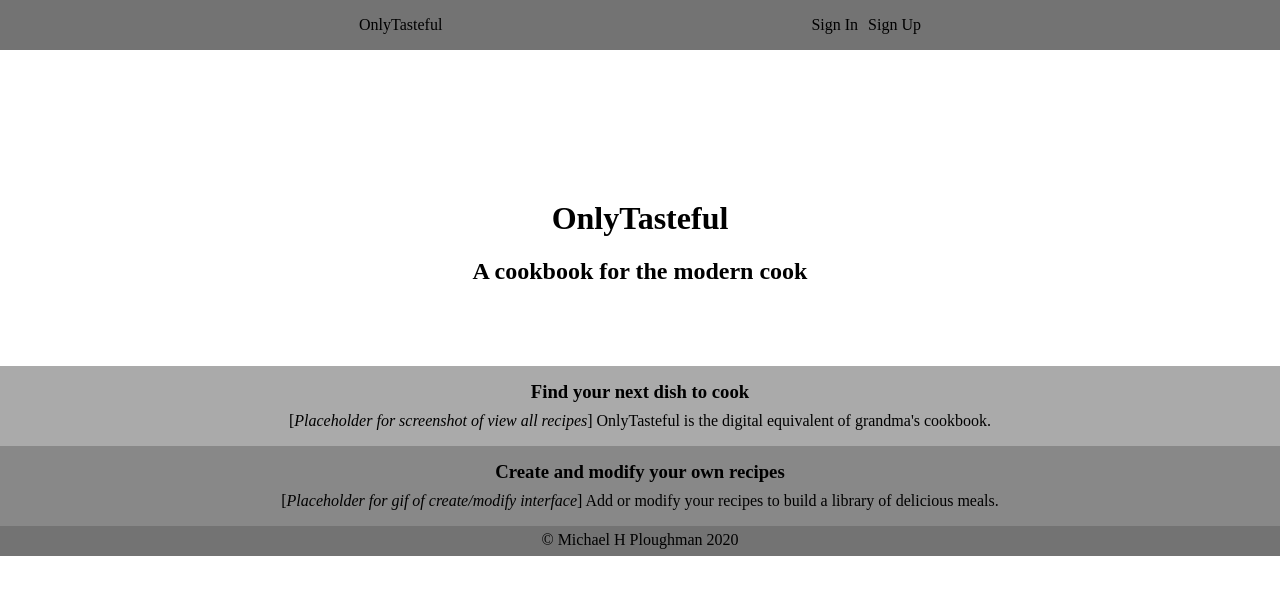
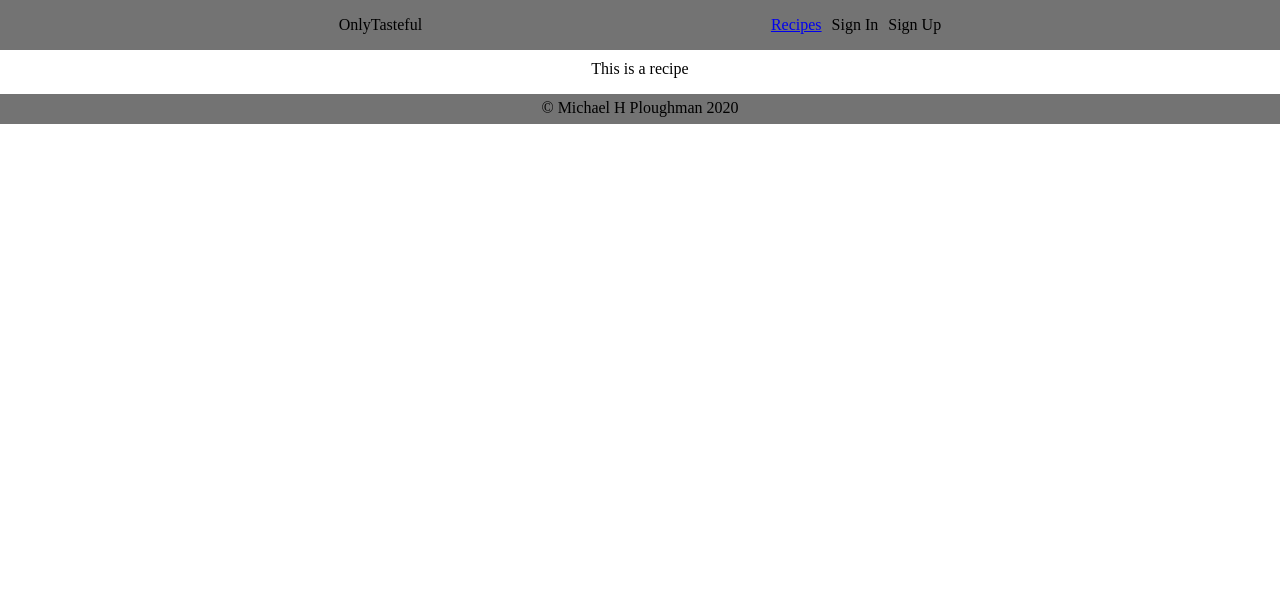
Before and after one commit to Evoxus/OnlyTasteful-client, a React (Create React App) app: page /recipes in a window 1280 px wide. Shown: the top 594 px of the page. Built offline with nearby package versions, Linux system fonts and the light colour scheme.

Commit message:
Move landing into it's own component Create RecipeList component Implement routing for Landing and RecipeList

```diff
--- a/src/App.js
+++ b/src/App.js
@@ -1,30 +1,17 @@
 import React from 'react';
+import { Route } from 'react-router-dom';
 import Nav from './Nav/Nav';
+import Landing from './Landing/Landing';
+import Footer from './Footer/Footer';
+import RecipeList from './RecipeList/RecipeList';
 import './App.css';
-import Footer from './Footer/Footer';
 
 function App() {
   return (
     <div className="App">
       <Nav />
-      <section className="hero">
-        <h1>OnlyTasteful</h1>
-        <h2>A cookbook for the modern cook</h2>
-      </section>
-      <section className="findYourDish">
-        <h3>Find your next dish to cook</h3>
-        <p>
-          [<em>Placeholder for screenshot of view all recipes</em>] OnlyTasteful is the digital
-          equivalent of grandma's cookbook.
-        </p>
-      </section>
-      <section className="createRecipes">
-        <h3>Create and modify your own recipes</h3>
-        <p>
-          [<em>Placeholder for gif of create/modify interface</em>]
-          Add or modify your recipes to build a library of delicious meals.
-        </p>
-      </section>
+        <Route exact path='/' component={Landing} />
+        <Route path='/recipes' component={RecipeList} />
       <Footer />
     </div>
   );
--- /dev/null
+++ b/src/Landing/Landing.js
@@ -0,0 +1,29 @@
+import React from 'react';
+import './Landing.css';
+
+function Landing() {
+  return (
+    <main>
+      <section className="hero">
+        <h1>OnlyTasteful</h1>
+        <h2>A cookbook for the modern cook</h2>
+      </section>
+      <section className="findYourDish">
+        <h3>Find your next dish to cook</h3>
+        <p>
+          [<em>Placeholder for screenshot of view all recipes</em>] OnlyTasteful is the digital
+          equivalent of grandma's cookbook.
+        </p>
+      </section>
+      <section className="createRecipes">
+        <h3>Create and modify your own recipes</h3>
+        <p>
+          [<em>Placeholder for gif of create/modify interface</em>]
+          Add or modify your recipes to build a library of delicious meals.
+        </p>
+      </section>
+    </main>
+  )
+}
+
+export default Landing;
--- a/src/Nav/Nav.js
+++ b/src/Nav/Nav.js
@@ -7,6 +7,7 @@ function Nav() {
     <nav>
       <p>OnlyTasteful</p>
       <ul>
+        <li><Link to='/recipes'>Recipes</Link></li>
         <li>Sign In</li>
         <li>Sign Up</li>
       </ul>
--- /dev/null
+++ b/src/RecipeList/RecipeList.css
@@ -0,0 +1,3 @@
+.recipeList {
+  margin-top: 60px;
+}
--- /dev/null
+++ b/src/RecipeList/RecipeList.js
@@ -0,0 +1,13 @@
+import React from 'react';
+import './RecipeList.css';
+
+function RecipeList() {
+  const recipes = <p>This is a recipe</p>;
+  return (
+    <section className='recipeList'>
+      {recipes}
+    </section>
+  )
+}
+
+export default RecipeList
--- a/src/index.css
+++ b/src/index.css
@@ -1,5 +1,3 @@
-
-
 body {
   text-align: center;
   box-sizing: border-box;
--- a/src/index.js
+++ b/src/index.js
@@ -2,5 +2,11 @@ import React from 'react';
 import ReactDOM from 'react-dom';
 import './index.css';
 import App from './App';
+import { BrowserRouter } from 'react-router-dom';
 
-ReactDOM.render(<App />, document.getElementById('root'));
+ReactDOM.render(
+  <BrowserRouter>
+    <App />
+  </BrowserRouter>,
+  document.getElementById('root')
+);
```
Also changed, not shown: src/Landing/Landing.css (added), 2 other files (tests, documents, lock files or other folders).
